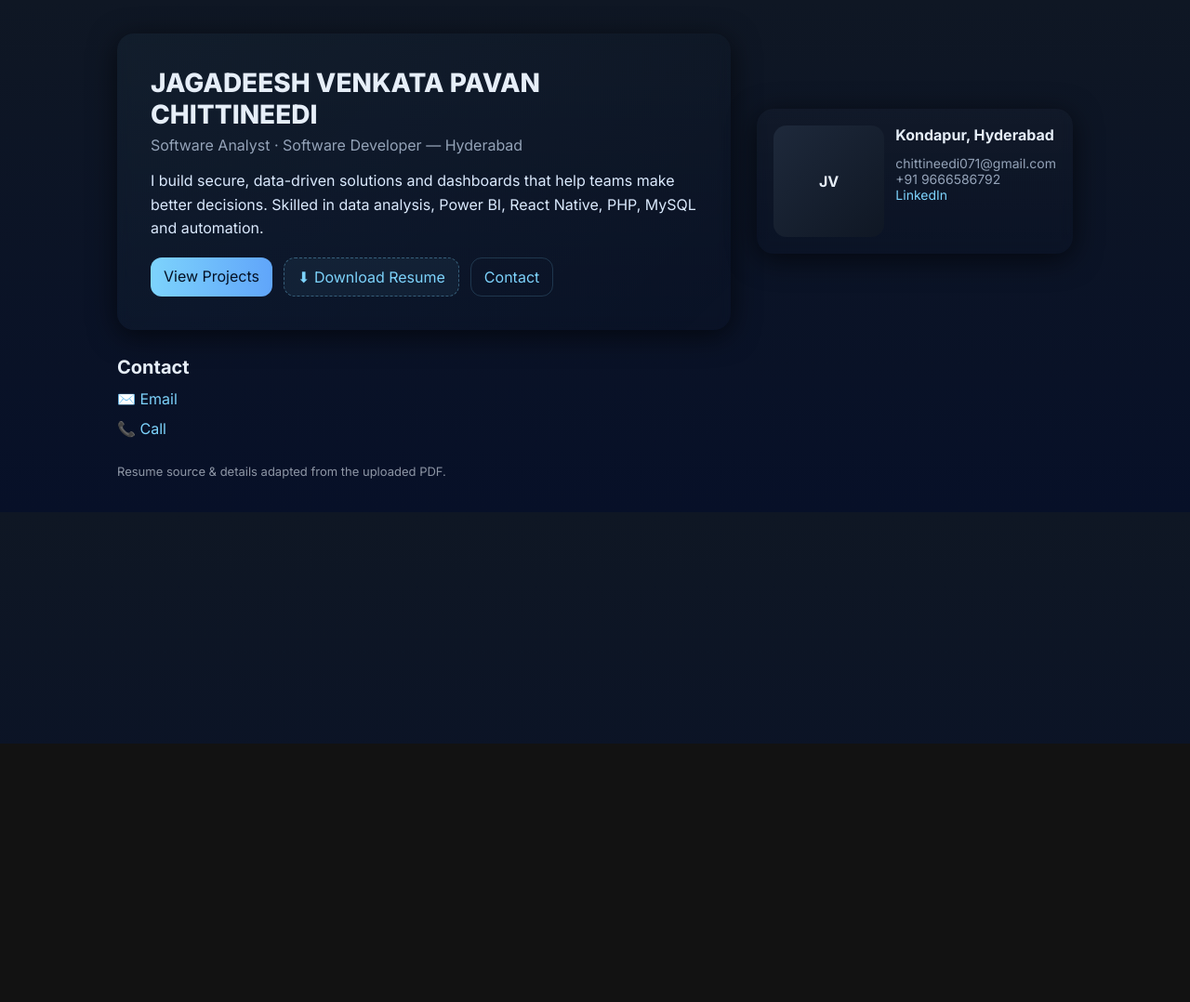
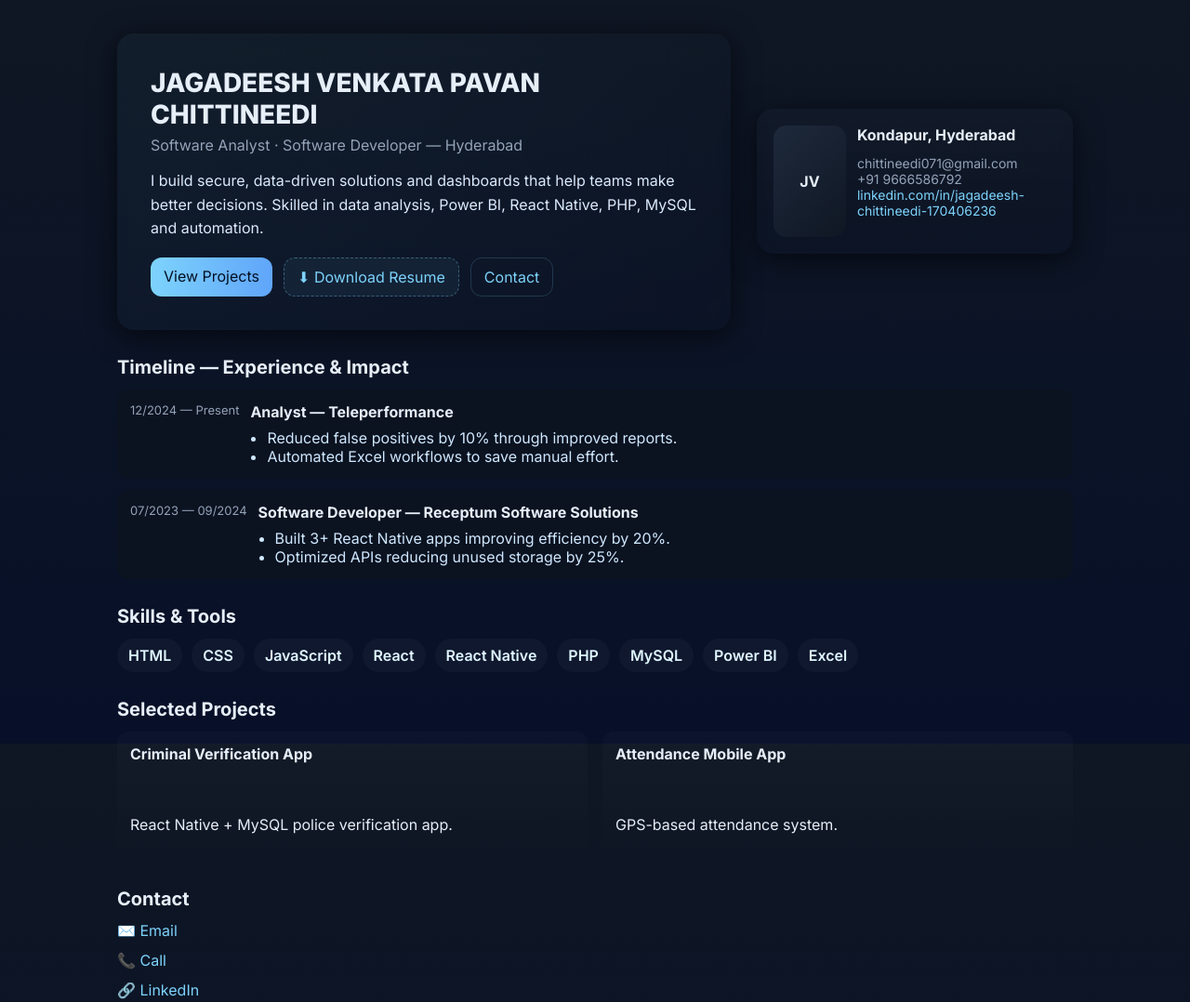
Before and after one commit to chitti071/portfolio, a plain HTML site: page index.html in a window 1280 px wide. Shown: the top 1078 px of the page at 93% size. Before the commit the page ends 800 px from the top, so only its background shows below. Drawn offline with nearby package versions, Linux system fonts and the light colour scheme.

Commit message:
Refactor styles and add experience section
Refactor CSS properties for consistency and clarity. Add experience and skills sections to the HTML.

```diff
--- a/index.html
+++ b/index.html
@@ -20,19 +20,19 @@
       --muted:#94a3b8;
       --glass: rgba(255,255,255,0.03);
       --radius:18px;
-      font-family:'Inter',system-ui,-apple-system,'Segoe UI',Roboto,Arial;
+      font-family: 'Inter', system-ui, -apple-system, 'Segoe UI', Roboto, Arial;
       color-scheme: dark;
     }
     *{box-sizing:border-box}
-    html,body{margin:0;background:linear-gradient(180deg,var(--bg),#071028);color:#e6eef8}
+    html,body{height:100%;margin:0;background:linear-gradient(180deg,var(--bg),#071028);color:#e6eef8}
     a{color:var(--accent);text-decoration:none}
     .container{max-width:1100px;margin:0 auto;padding:36px}
 
     /* HERO */
     .hero{display:grid;grid-template-columns:1fr 340px;gap:28px;align-items:center;margin-bottom:28px}
-    .hero-card{background:linear-gradient(135deg,rgba(125,211,252,0.04),transparent);padding:36px;border-radius:18px;backdrop-filter:blur(6px);box-shadow:0 6px 30px rgba(0,0,0,0.6)}
+    .hero-card{background:linear-gradient(135deg,rgba(125,211,252,0.04),transparent);padding:36px;border-radius:var(--radius);backdrop-filter:blur(6px);box-shadow:0 6px 30px rgba(0,0,0,0.6)}
     .name{font-size:28px;font-weight:800;margin:0}
-    .title{color:var(--muted);margin:6px 0 16px}
+    .title{color:var(--muted);margin-top:6px;margin-bottom:16px}
     .summary{line-height:1.6;color:#dbeafe}
     .cta{margin-top:18px;display:flex;gap:12px;flex-wrap:wrap}
     .btn{background:transparent;border:1px solid rgba(125,211,252,0.18);padding:10px 14px;border-radius:12px;cursor:pointer}
@@ -40,7 +40,7 @@
     .btn-download{border:1px dashed rgba(125,211,252,0.35);background:rgba(125,211,252,0.06)}
 
     /* SIDEBAR */
-    .sidebar{padding:18px;border-radius:18px;background:linear-gradient(180deg,rgba(255,255,255,0.02),transparent)}
+    .sidebar{padding:18px;border-radius:var(--radius);background:linear-gradient(180deg,rgba(255,255,255,0.02),transparent)}
     .photo{height:120px;width:120px;border-radius:14px;background:linear-gradient(135deg,#1e293b,#0f1724);display:flex;align-items:center;justify-content:center;font-weight:700}
     .info{margin-top:12px;font-size:14px;color:var(--muted)}
 
@@ -52,14 +52,13 @@
     .bullets{margin:8px 0 0;padding-left:18px;color:#cfe8ff}
 
     .skills{display:flex;flex-wrap:wrap;gap:10px}
-    .skill{background:var(--glass);padding:8px 12px;border-radius:999px;font-weight:600}
+    .skill{background:var(--glass);padding:8px 12px;border-radius:999px;font-weight:600;color:#dff6ff}
 
     .projects{display:grid;grid-template-columns:repeat(auto-fit,minmax(260px,1fr));gap:16px}
-    .project{background:linear-gradient(180deg,rgba(255,255,255,0.02),transparent);padding:14px;border-radius:12px;min-height:140px}
+    .project{background:linear-gradient(180deg,rgba(255,255,255,0.02),transparent);padding:14px;border-radius:12px;min-height:140px;display:flex;flex-direction:column;justify-content:space-between}
 
     .contact{display:flex;flex-direction:column;gap:12px}
-
-    footer{opacity:.6;font-size:13px;margin-top:28px}
+    footer{opacity:0.6;font-size:13px;margin-top:28px}
 
     .reveal{opacity:0;transform:translateY(12px)}
 
@@ -82,7 +81,7 @@
         Skilled in data analysis, Power BI, React Native, PHP, MySQL and automation.
       </p>
 
-      <!-- CTA BUTTONS (DOWNLOAD BUTTON ADDED HERE) -->
+      <!-- CTA (ONLY ADDITION IS DOWNLOAD BUTTON) -->
       <div class="cta">
         <a class="btn btn-primary" href="#projects">View Projects</a>
 
@@ -105,12 +104,73 @@
           <div class="info">
             chittineedi071@gmail.com<br>
             +91 9666586792<br>
-            <a href="https://linkedin.com/in/jagadeesh-chittineedi-170406236" target="_blank">LinkedIn</a>
+            <a href="https://linkedin.com/in/jagadeesh-chittineedi-170406236" target="_blank">
+              linkedin.com/in/jagadeesh-chittineedi-170406236
+            </a>
           </div>
         </div>
       </div>
     </aside>
   </div>
+
+  <!-- EXPERIENCE -->
+  <section id="experience">
+    <h2>Timeline — Experience & Impact</h2>
+    <div class="timeline">
+      <div class="time-item reveal">
+        <div class="time-date">12/2024 — Present</div>
+        <div>
+          <b>Analyst — Teleperformance</b>
+          <ul class="bullets">
+            <li>Reduced false positives by 10% through improved reports.</li>
+            <li>Automated Excel workflows to save manual effort.</li>
+          </ul>
+        </div>
+      </div>
+
+      <div class="time-item reveal">
+        <div class="time-date">07/2023 — 09/2024</div>
+        <div>
+          <b>Software Developer — Receptum Software Solutions</b>
+          <ul class="bullets">
+            <li>Built 3+ React Native apps improving efficiency by 20%.</li>
+            <li>Optimized APIs reducing unused storage by 25%.</li>
+          </ul>
+        </div>
+      </div>
+    </div>
+  </section>
+
+  <!-- SKILLS -->
+  <section id="skills">
+    <h2>Skills & Tools</h2>
+    <div class="skills reveal">
+      <span class="skill">HTML</span>
+      <span class="skill">CSS</span>
+      <span class="skill">JavaScript</span>
+      <span class="skill">React</span>
+      <span class="skill">React Native</span>
+      <span class="skill">PHP</span>
+      <span class="skill">MySQL</span>
+      <span class="skill">Power BI</span>
+      <span class="skill">Excel</span>
+    </div>
+  </section>
+
+  <!-- PROJECTS -->
+  <section id="projects">
+    <h2>Selected Projects</h2>
+    <div class="projects">
+      <div class="project reveal">
+        <b>Criminal Verification App</b>
+        <p class="proj-desc">React Native + MySQL police verification app.</p>
+      </div>
+      <div class="project reveal">
+        <b>Attendance Mobile App</b>
+        <p class="proj-desc">GPS-based attendance system.</p>
+      </div>
+    </div>
+  </section>
 
   <!-- CONTACT -->
   <section id="contact">
@@ -118,6 +178,7 @@
     <div class="contact reveal">
       <a href="mailto:chittineedi071@gmail.com">✉️ Email</a>
       <a href="tel:+919666586792">📞 Call</a>
+      <a href="https://linkedin.com/in/jagadeesh-chittineedi-170406236" target="_blank">🔗 LinkedIn</a>
     </div>
   </section>
 
@@ -128,7 +189,7 @@
 <script>
   gsap.registerPlugin(ScrollTrigger);
   gsap.utils.toArray('.reveal').forEach(el=>{
-    gsap.fromTo(el,{opacity:0,y:18},{opacity:1,y:0,duration:.8,scrollTrigger:{trigger:el,start:'top 85%'}})
+    gsap.fromTo(el,{opacity:0,y:18},{opacity:1,y:0,duration:0.8,scrollTrigger:{trigger:el,start:'top 85%'}})
   });
 </script>
 
```
